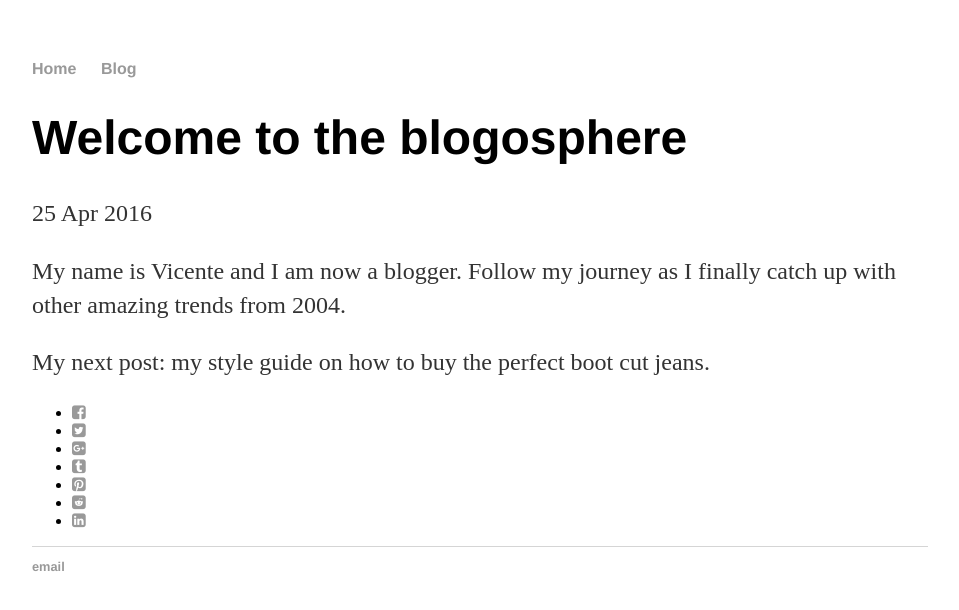
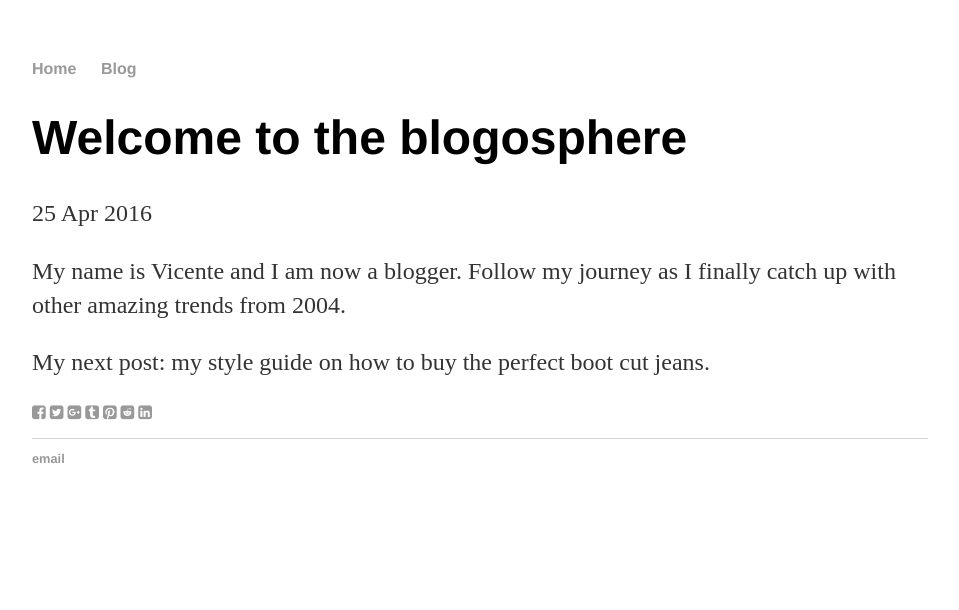
Before and after one commit to winepronecowboy/winepronecowboy.github.io, a Jekyll site: the page built from _posts/2016-04-25-welcome-to-the-blogosphere.md, in a window 1280 px wide. Shown: the top 610 px of the page, without its empty margins (160-1119 px from the left). Built offline with Jekyll 4.4.1, drawn with Linux system fonts in a browser that asks for light colours; nearby versions of some CDN libraries.

Commit message:
Update main.css

```diff
--- a/css/main.css
+++ b/css/main.css
@@ -41,3 +41,12 @@ ul.posts {
 ul.posts li {
     list-style: none;
 }
+
+ul.share-buttons{
+  list-style: none;
+ padding: 0;
+}
+
+ul.share-buttons li{
+  display: inline;
+}
```
